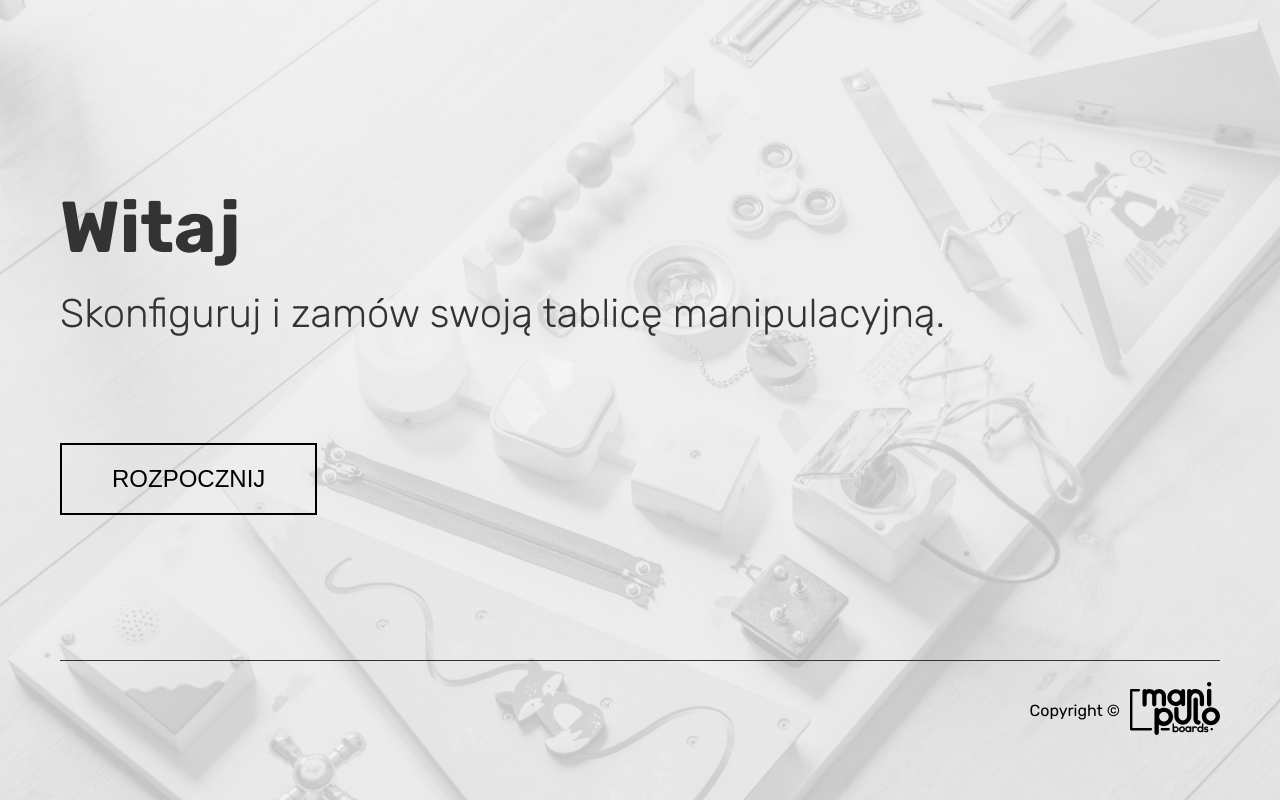
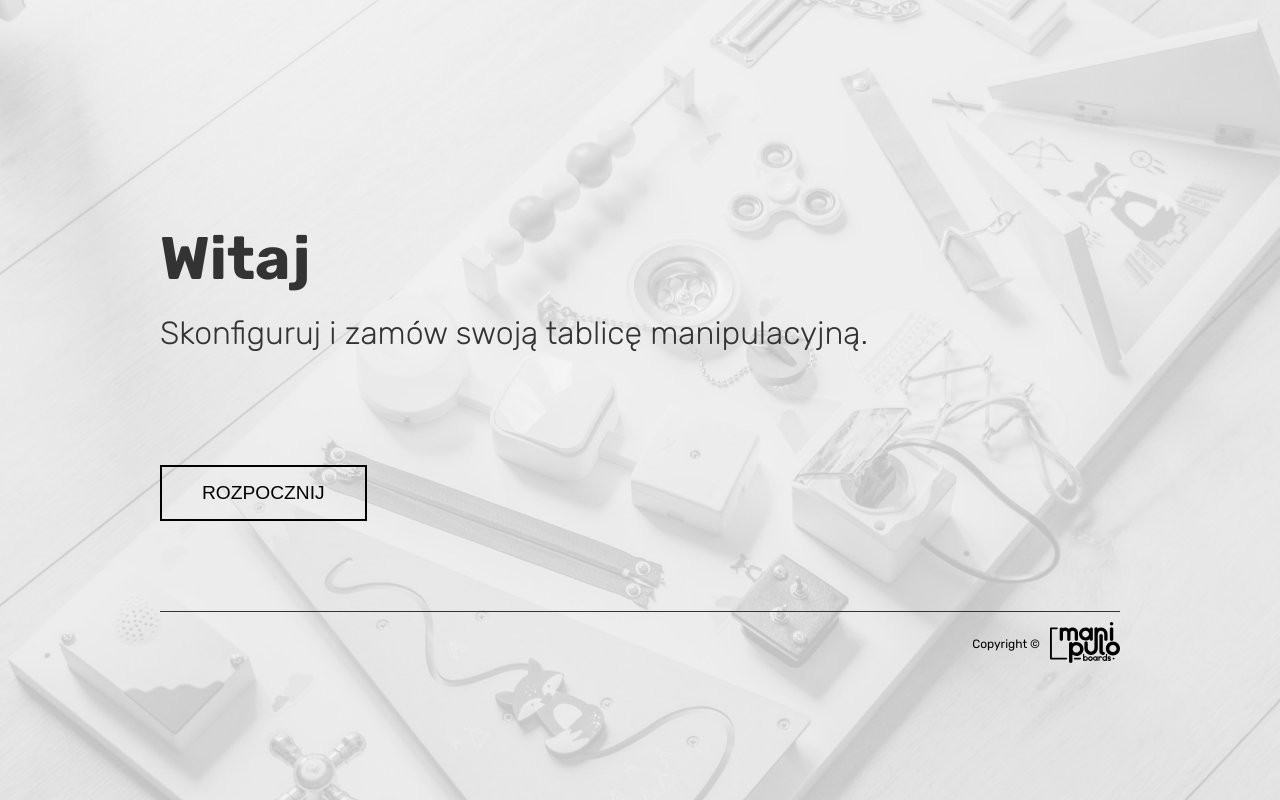
Before and after one commit to lukaszkus/manipulo_app, a React (Create React App) app: page / in a window 1280 px wide. Built offline with nearby package versions, Linux system fonts and the light colour scheme.

Commit message:
Welcome layout sizez update

```diff
--- a/src/layouts/Welcome/Welcome.scss
+++ b/src/layouts/Welcome/Welcome.scss
@@ -12,14 +12,15 @@
     display: flex;
     flex-direction: column;
     justify-content: space-between;
+    padding: 50px 0;
     .main__heading {
       h1 {
-        font-size: 72px;
+        font-size: 60px;
         margin-bottom: 20px;
         color: $color-text-primary;
       }
       p {
-        font-size: 40px;
+        font-size: 32px;
         font-weight: 300;
         margin-bottom: 20px;
         color: $color-text-primary;
@@ -27,8 +28,8 @@
     }
 
     button {
-      padding: 20px 50px;
-      font-size: 1.5em;
+      padding: 15px 40px;
+      font-size: 1.2em;
       font-weight: 400;
       color: $color-text-secondary;
       background: none;
@@ -45,16 +46,20 @@
   .footer {
     display: flex;
     justify-content: flex-end;
-    align-items: flex-end;
+    align-items: flex-start;
+
     .copyright {
       display: flex;
       justify-content: flex-end;
       align-items: center;
       border-top: 1px solid $color-text-primary;
       width: 100%;
-      height: 100px;
+      padding-top: 10px;
+      p {
+        font-size: 12px;
+      }
       .footer__logo {
-        width: 100px;
+        width: 80px;
         padding-left: 10px;
       }
     }
--- a/src/styles/main.scss
+++ b/src/styles/main.scss
@@ -10,7 +10,7 @@ body {
 }
 
 .container {
-  max-width: 1200px;
+  max-width: 1000px;
   margin: 0 auto;
   height: 100vh;
 }
```
